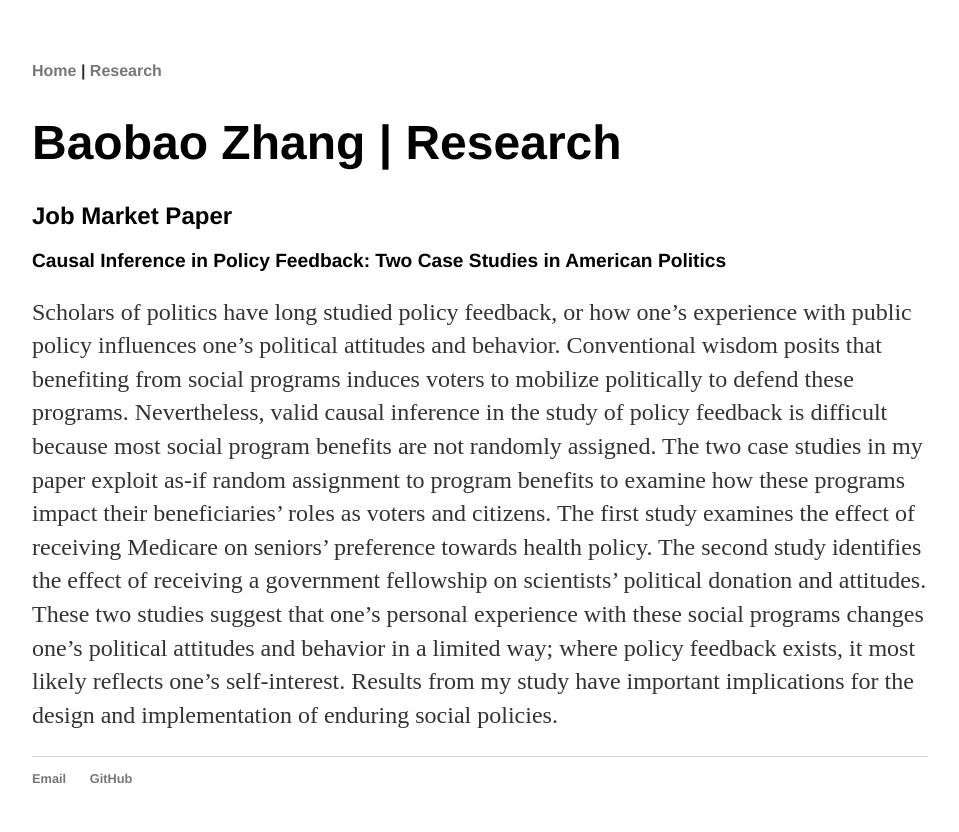
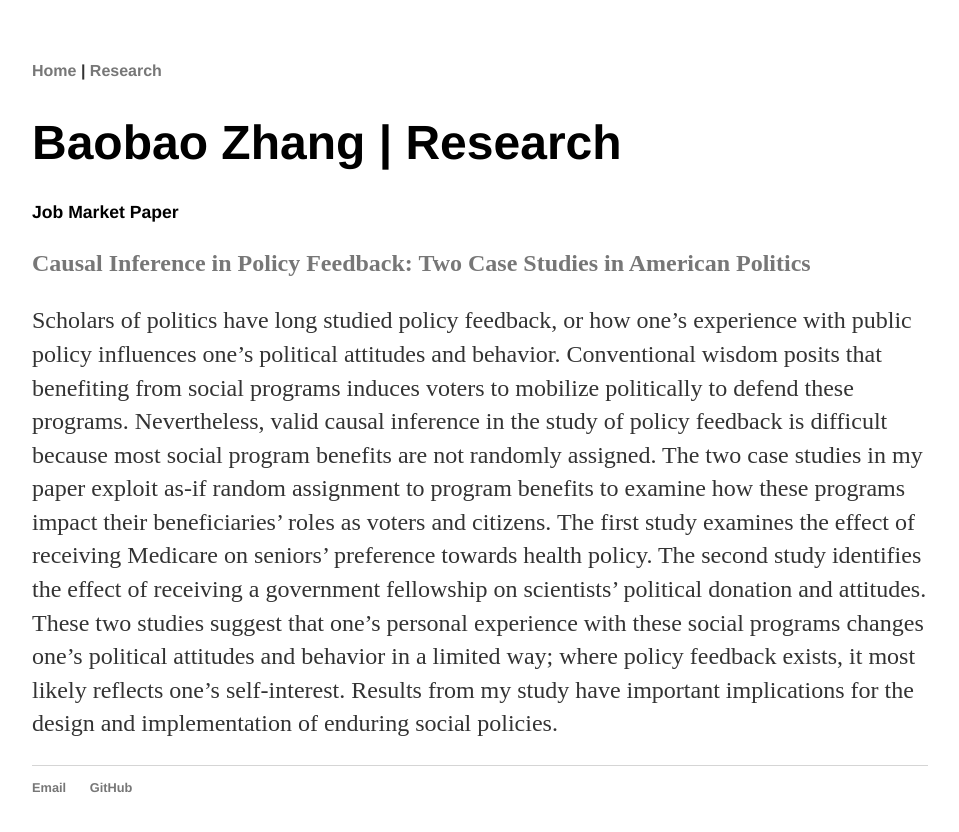
Before and after one commit to morganlivingston/baobaofzhang.github.io, a Jekyll site: the page built from research.html, in a window 1280 px wide. Shown: the top 832 px of the page, without its empty margins (160-1119 px from the left). Built offline with Jekyll 4.4.1, drawn with Linux system fonts in a browser that asks for light colours.

```diff
--- a/research.html
+++ b/research.html
@@ -6,9 +6,9 @@ title: Research
 		<div class="blurb">
 			<h1>Baobao Zhang | Research</h1>
 
-<h2>Job Market Paper</h2>
+<h4>Job Market Paper</h4>
 
-<h3>Causal Inference in Policy Feedback: Two Case Studies in American Politics</h3>
+			<p><b><a href="/documents/policy_feedback.pdf">Causal Inference in Policy Feedback: Two Case Studies in American Politics</a></b></p>
 
 <p>
 Scholars of politics have long studied policy feedback, or how one’s experience with public policy influences one’s political attitudes and behavior. Conventional wisdom posits that benefiting from social programs induces voters to mobilize politically to defend these programs. Nevertheless, valid causal inference in the study of policy feedback is difficult because most social program benefits are not randomly assigned. The two case studies in my paper exploit as-if random assignment to program benefits to examine how these programs impact their beneficiaries’ roles as voters and citizens. The first study examines the effect of receiving Medicare on seniors’ preference towards health policy. The second study identifies the effect of receiving a government fellowship on scientists’ political donation and attitudes. These two studies suggest that one’s personal experience with these social programs changes one’s political attitudes and behavior in a limited way; where policy feedback exists, it most likely reflects one’s self-interest. Results from my study have important implications for the design and implementation of enduring social policies.
```
